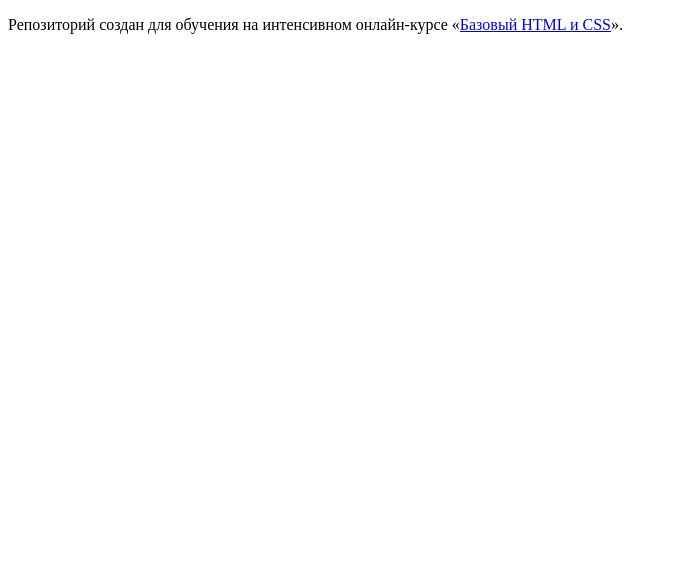
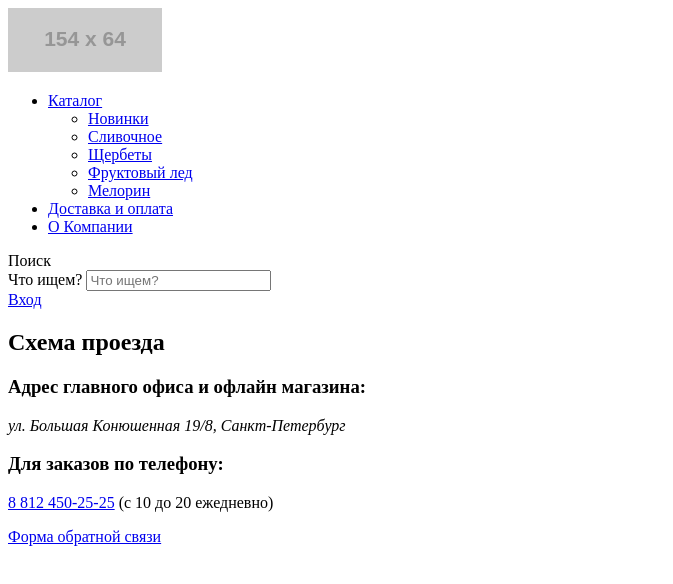
Before and after one commit to zateya/114667-gllacy, a plain HTML site: page index.html in a window 1280 px wide. Shown: the whole page, without its empty margins (0-673 px from the left). Drawn offline with Linux system fonts and the light colour scheme; placeholder pictures from the web are drawn by us.

Commit message:
layout start

```diff
--- a/index.html
+++ b/index.html
@@ -4,9 +4,86 @@
     <meta charset="utf-8">
     <title>HTML Academy: Глейси</title>
   </head>
-  <body>
+  <body class="page">
+    <div class="page-wrapper">
+      <header class="page-header">
+        <div class="page-header__layout  container">
+          <a class="page-header__logo">
+            <img src="http://placehold.it/154x64" alt="Магазин Глейси" width="154" height="64">
+          </a>
+          <nav class="main-nav">
+            <ul class="main-nav__list">
+              <li class="main-nav__item">
+                <a class="main-nav__item-link" href="catalog.html">Каталог</a>
+                <ul class="main-nav__submenu">
+                  <li class="main-nav__submenu-item  main-nav__submenu-item--title">
+                    <a class="main-nav__submenu-link" href="#">Новинки</a>
+                  </li>
+                  <li class="main-nav__submenu-item">
+                    <a class="main-nav__submenu-link" href="#">Сливочное</a>
+                  </li>
+                  <li class="main-nav__submenu-item">
+                    <a class="main-nav__submenu-link" href="#">Щербеты</a>
+                  </li>
+                  <li class="main-nav__submenu-item">
+                    <a class="main-nav__submenu-link" href="#">Фруктовый лед</a>
+                  </li>
+                  <li class="main-nav__submenu-item">
+                    <a class="main-nav__submenu-link" href="#">Мелорин</a>
+                  </li>
+                </ul>
+              </li>
+              <li class="main-nav__item">
+                <a class="main-nav__item-link" href="#">Доставка и оплата</a>
+              </li>
+              <li class="main-nav__item">
+                <a class="main-nav__item-link" href="#">О Компании</a>
+              </li>
+            </ul>
+          </nav>
+          <div class="user-nav">
+            <div class="user-nav__search">
+              <a class="user-nav__search-link">Поиск</a>
+              <form class="site-search" method="get" action="submit" id="site-search">
+                <label class="site-search__label" for="search-text">Что ищем?</label>
+                <input class="site-search__input" type="text" id="search-text" name="search-text" placeholder="Что ищем?">
+              </form>
+            </div>
+            <div class="user-nav__enter">
+              <a class="user-nav__enter-link" href="#">Вход</a>
+              <form class="site-enter" method="post" action="submit" id="site-enter">
+              </form>
+            </div>
+          </div>
+        </div>
+      </header>
+      <main class="page-main">
+        <div class="page-main__layout  container">
 
-    <p>Репозиторий создан для обучения на интенсивном онлайн‑курсе «<a href="https://htmlacademy.ru/intensive/htmlcss">Базовый HTML и CSS</a>».</p>
+        </div>
+        <section class="map" id="map">
+          <h2 class="sr-only">Схема проезда</h2>
+          <div class="map__layout  container">
+            <section class="map__contacts">
+              <h3 class="map__address-title">Адрес главного офиса и офлайн магазина:</h3>
+              <address class="map__address">ул. Большая Конюшенная 19/8, Санкт-Петербург</address>
+              <h3 class="map__phone-title">Для заказов по телефону:</h3>
+              <p class="map__phone-info">
+                <a class="map__phone" href="tel:+78124502525">8 812 450-25-25</a>
+                <span class="map__call-time">(с 10 до 20 ежедневно)</span>
+              </p>
+              <a class="map__feedback-btn  btn" id="map-feedback-btn" href="#">Форма обратной связи</a>
+            </section>
+          </div>
+        </section>
+      </main>
+
+      <footer class="page-footer">
+
+
+
+      </footer>
+    </div>
 
   </body>
 </html>
```
Also changed, not shown: css/style.css (added), js/script.js (added).
